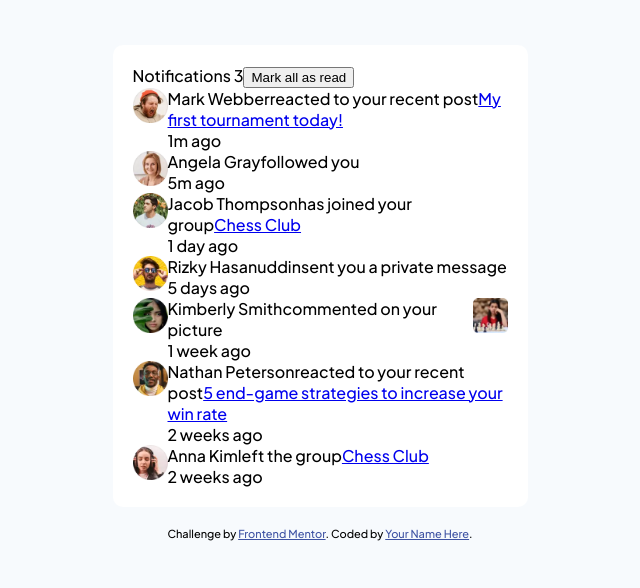
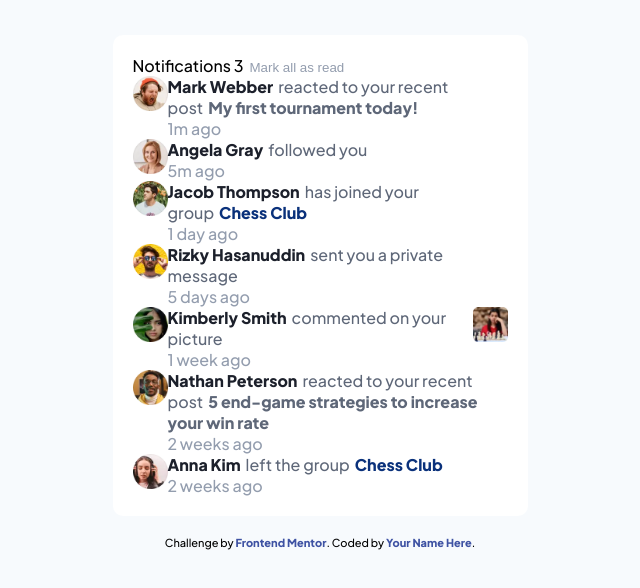
Before and after one commit to helihard/social-media-notifications, a React (Vite) app: page / in a window 1280 px wide. Shown: the part 108-696 px from the top of the page, without its empty margins (320-960 px from the left). Built offline with nearby package versions, Linux system fonts and the light colour scheme.

Commit message:
some basic text, link and button styling

```diff
--- a/src/components/MainContainer.jsx
+++ b/src/components/MainContainer.jsx
@@ -84,7 +84,7 @@ function MainContainer() {
     if (!linkedContent) {
       return null;
     } else if (linkedContent.type === "post" || linkedContent.type === "group") {
-      return <a href="#">{linkedContent.title}</a>;
+      return <a href="#" className={linkedContent.type === "group" ? "group-link" : "post-link"}>{linkedContent.title}</a>;
     }
     return null;
   }
@@ -99,8 +99,12 @@ function MainContainer() {
           {notifications.map((notification) => (
             <div key={notification.index} className={notification.image ? "notification-image-div" : "notification-link-div"}>
               <img src={notification.avatar} alt={notification.name} className="avatar" />
-                <div>{notification.name}{notification.action}{renderLinkedContent(notification.linkedContent)}</div>
-                <div>{notification.timeSinceAction}</div>
+                <div>
+                  <span className="name">{notification.name}</span>
+                  <span className="action">{notification.action}</span>
+                  <span className="linked-content">{renderLinkedContent(notification.linkedContent)}</span>
+                </div>
+                <div className="time-since-action">{notification.timeSinceAction}</div>
                 {notification.image && (<img src={notification.image.src} alt={notification.image.alt} className="thumbnail" />)}
             </div>
           ))}
--- a/src/index.css
+++ b/src/index.css
@@ -33,6 +33,19 @@ body {
   margin-bottom: 20px;
 }
 
+button {
+  background-color: inherit;
+  color: var(--grayishblue);
+  border: none;
+  outline: none;
+  cursor: pointer;
+}
+
+button:hover,
+button:active {
+  color: var(--blue);
+}
+
 .notification-link-div,
 .notification-image-div {
   display: grid;
@@ -65,5 +78,43 @@ body {
   grid-column: 3;
 }
 
+.name {
+  color: var(--verydarkblue);
+  font-weight: 800;
+  margin-right: 5px;
+}
+
+.action {
+  color: var(--darkgrayishblue);
+}
+
+.linked-content {
+  margin-left: 5px;
+}
+
+.time-since-action {
+  color: var(--grayishblue);
+}
+
+a:link,
+a:visited {
+  text-decoration: none;
+  font-weight: 800;
+  cursor: pointer;
+}
+
+a:hover,
+a:active {
+  color: var(--blue);
+}
+
+.group-link {
+  color: var(--blue);
+}
+
+.post-link {
+  color: var(--darkgrayishblue);
+}
+
 .attribution { font-size: 11px; text-align: center; }
 .attribution a { color: hsl(228, 45%, 44%); }
```
